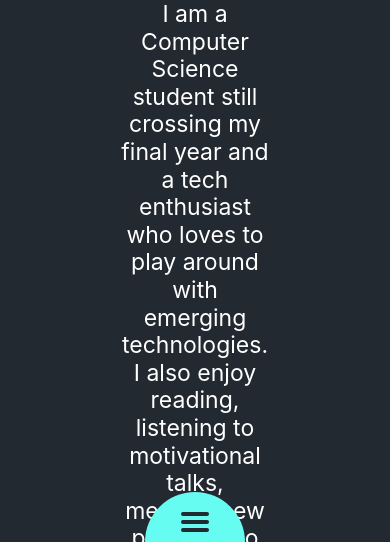
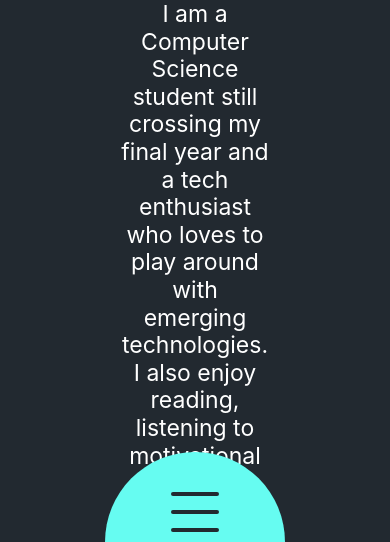
Before and after one commit to lakshitasetia/portfolio, a plain HTML site: page index.html in a window 390 px wide. Shown: the part 302-844 px from the top of the page. Drawn offline with Linux system fonts and the light colour scheme.

Commit message:
try responsive hamburger

```diff
--- a/about.css
+++ b/about.css
@@ -724,6 +724,12 @@ div.topBotomBordersOut a:hover:before, div.topBotomBordersOut a:hover:after
     html{
       font-size: 50%;
     }
+
+    :root{
+        --menuCircleSize: 180px;
+        --menuHamburgerWidth: 48px;
+    --menuHamburgerHeight: 40px;
+    }
   }
 
   /* body{
```
